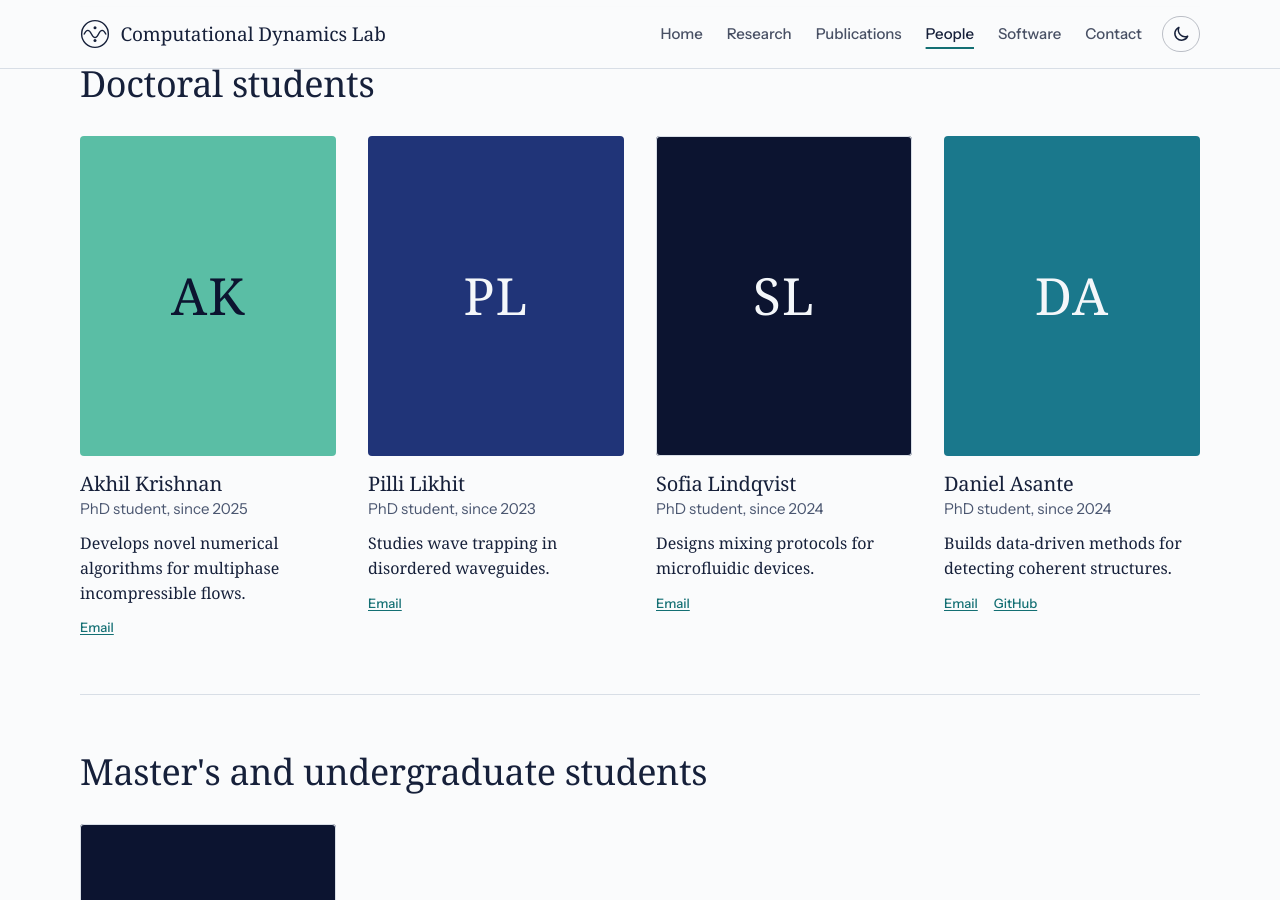
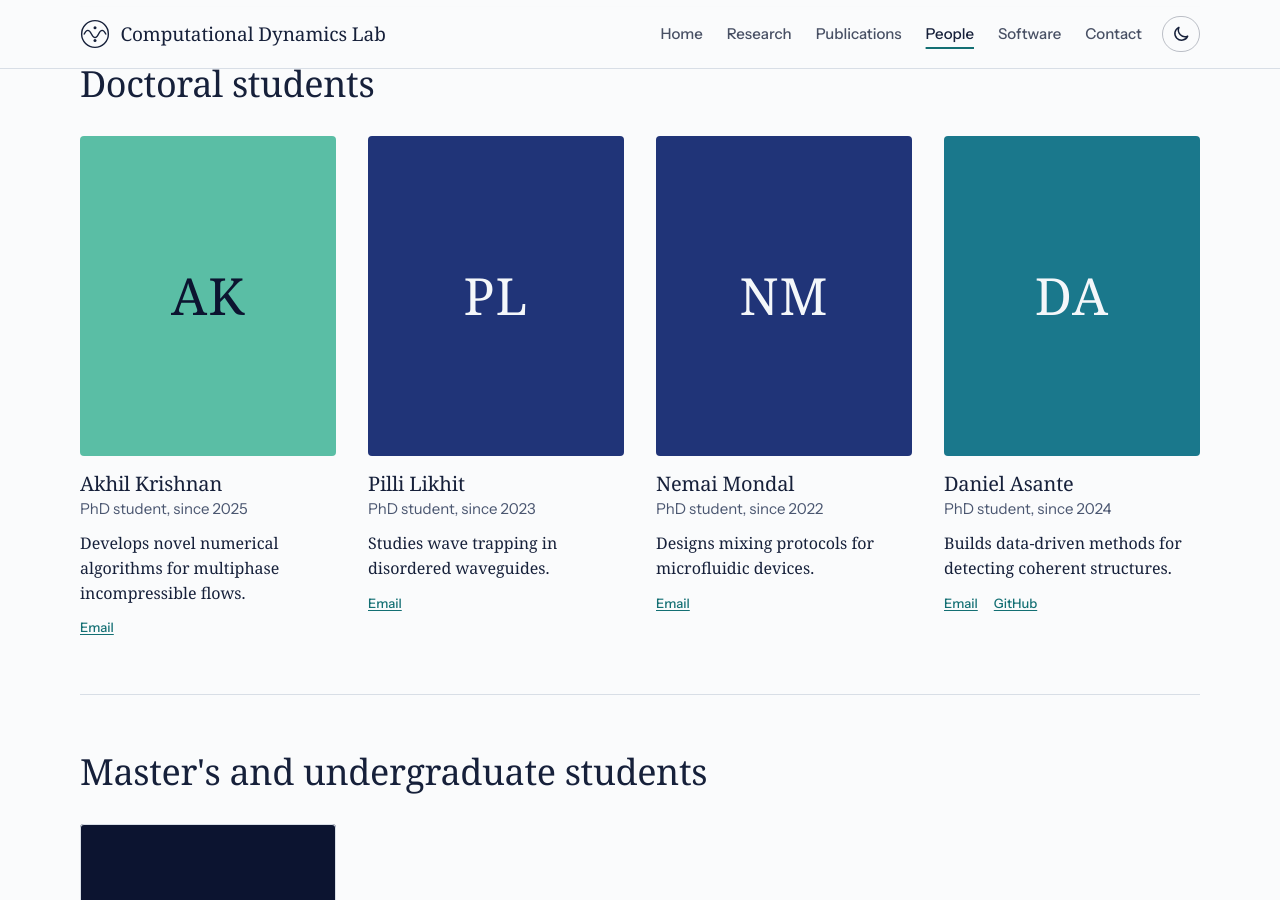
Before and after one commit to cfdlab-me-iisc/cfdlab-me-iisc.github.io, a Jekyll site: the page built from people.html, in a window 1280 px wide and 900 px high, scrolled down 1592 px. Built offline with Jekyll 4.4.1, drawn with Linux system fonts in a browser that asks for light colours; some web fonts are replaced.

Commit message:
Replace Sofia Lindqvist with Nemai Mondal

```diff
--- a/_data/people.yml
+++ b/_data/people.yml
@@ -70,8 +70,8 @@ sections:
           Studies wave trapping in disordered waveguides.
         links:
           email: r.menon@example.edu
-      - name: Sofia Lindqvist
-        role: PhD student, since 2024
+      - name: Nemai Mondal
+        role: PhD student, since 2022
         bio: >-
           Designs mixing protocols for microfluidic devices.
         links:
```
